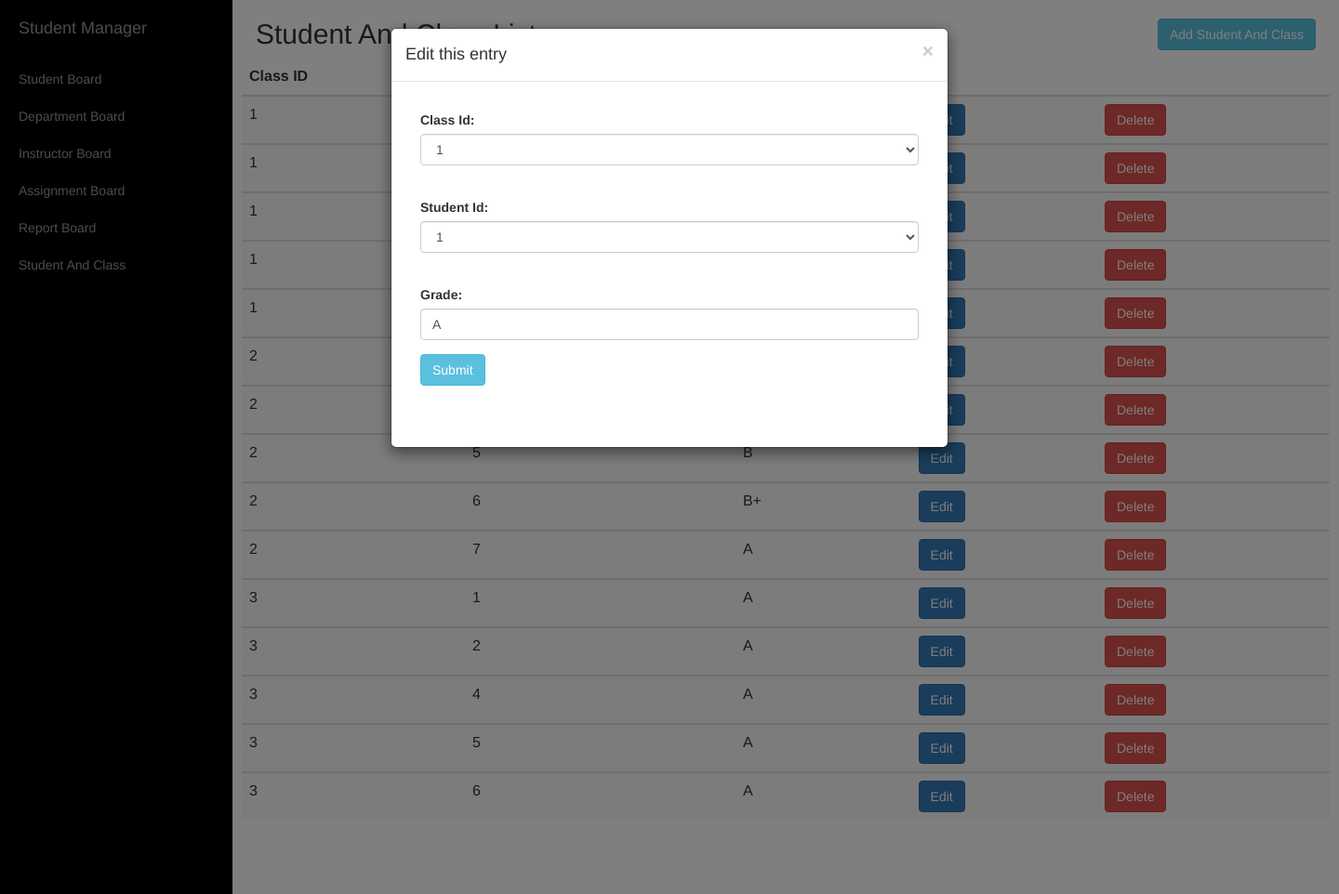
After one commit to CloudCityNG/database, a PHP site: page /controllers/student_and_class/list.php in a window 1440 px wide, after a click on "Edit". The commit adds this page. Shown: the whole page at 93% size. Run offline with PHP 8.4, Linux system fonts and the light colour scheme; data comes from the database, SQL or seed files in the repository.

Commit message:
Hoan thanh bang student_and_class va cap nhat file student_new.sql

```diff
--- /dev/null
+++ b/controllers/student_and_class/list.php
@@ -0,0 +1,33 @@
+<?php
+/**
+ * User: Ly Tuan
+ * Date: 18/11/2016
+ * Time: 4:02
+ */
+require_once(dirname(dirname(dirname(__FILE__)))."/models/student_and_class.php");
+
+$student_and_class_model = new StudentAndClass();
+
+$student_list = $student_and_class_model->getListIdStudent();
+$class_list = $student_and_class_model->getListIdClass();
+
+if(isset($_POST['delete'])) {
+    $student_and_class_model->delete_student_and_class($_POST['class_id'],$_POST['student_id']);
+}
+$student_list = $student_and_class_model->getListIdStudent();
+
+if(isset($_POST['edit'])){
+	$class_id= $_POST['class_id'];
+	$student_id= $_POST['student_id'];
+	$class = array(
+
+		"class_id"=>$_POST['class_id'],
+		"student_id"=>$_POST['student_id'],
+		"grade"=>$_POST['grade']
+	);
+	$student_and_class_model->edit_student_class($class_id,$student_id,$class);
+}
+
+$student_and_class_list = $student_and_class_model->get_student_and_class_list();
+
+require "../../views/student_and_class/list.tor.php";
--- /dev/null
+++ b/models/student_and_class.php
@@ -0,0 +1,79 @@
+<?php
+/**
+ * Author: Ly Tuan
+ * Date: 18/11/2016
+ * Time: 3:20
+ */
+
+require_once(dirname(dirname(__FILE__))."/libraries/connector.php");
+require(dirname(__FILE__)."/student.php");
+
+class StudentAndClass
+{
+    private $conn;
+    private $table = "student_and_class";
+
+    public function __construct(){
+        $this->conn = Connector::getInstance()->getConnection();
+    }
+
+    public function get_student_and_class_list() {
+        $stmt = $this->conn->prepare("SELECT * FROM $this->table");
+        $stmt->execute();
+        return $stmt->fetchAll();
+    }
+
+
+
+    public function get_student_and_class($id) {
+        $stmt = $this->conn->prepare("SELECT * FROM $this->table WHERE id = ?");
+        $stmt->execute(array($id));
+        return $stmt->fetch();
+    }
+
+    public function add_student_and_class($student_class) {
+        $stmt = $this->conn->prepare("INSERT INTO $this->table(class_id, student_id,grade)
+          VALUES (:class_id, :student_id, :grade)");
+        $value = array(
+            "class_id" => $student_class["class_id"],
+            "student_id" => $student_class["student_id"],
+            "grade" => $student_class["grade"]
+        );
+        $stmt->execute($value);
+    }
+
+    public function edit_student_class($class_id,$student_id, $student_class) {
+        $stmt = $this->conn->prepare("UPDATE $this->table SET
+            class_id = :class_id,
+            student_id = :student_id,
+            grade = :grade
+            WHERE class_id = :class_id_mark AND student_id = :student_id_mark" );
+        $value = array(
+            "class_id" => $student_class["class_id"],
+            "student_id" => $student_class["student_id"],
+            "grade" => $student_class["grade"],
+            "class_id_mark" => $class_id,
+            "student_id_mark" => $student_id
+        );
+        $stmt->execute($value);
+    }
+    public function getListIdStudent(){
+    	$student_model = new Student();
+    	$student_list= $student_model->get_student_list();
+    	return $student_list;
+    }
+    public function getListIdClass(){
+        $classTable = 'class';
+        $stmt = $this->conn->prepare("SELECT * FROM $classTable");
+        $stmt->execute();
+        return $stmt->fetchAll();
+    }
+    public function delete_student_and_class($class_id,$student_id) {
+        $stmt = $this->conn->prepare("DELETE FROM $this->table WHERE class_id = :class_id AND student_id=:student_id");
+        $value = array(
+            "class_id"=>$class_id,
+            "student_id"=>$student_id
+            );
+        $stmt->execute($value);
+    }
+}
--- a/student_new.sql
+++ b/student_new.sql
@@ -411,7 +411,9 @@ ALTER TABLE `department`
   MODIFY `id` int(11) NOT NULL AUTO_INCREMENT, AUTO_INCREMENT=8;
 -- Constraints for dumped tables
 --
-
+-- AUTO_INCREMENT for table 'class'
+ALTER TABLE `class`
+  MODIFY `id` int(11) NOT NULL AUTO_INCREMENT, AUTO_INCREMENT=15;
 --
 -- Constraints for table `assignment`
 --
--- a/views/partial/_nav.tor.php
+++ b/views/partial/_nav.tor.php
@@ -22,7 +22,7 @@
             <a href="../../controllers/report/list.php">Report Board</a>
         </li>
         <li>
-            <a href="">About</a>
+            <a href="../../controllers/student_and_class/list.php">Student And Class</a>
         </li>
     </ul>
 </div>
--- /dev/null
+++ b/views/student_and_class/list.tor.php
@@ -0,0 +1,140 @@
+<html>
+<head>
+<?php include_once __DIR__.'/../partial/_head.tor.php' ?>
+
+</head>
+<body>
+ <div id="wrapper">
+
+        <!-- Sidebar -->
+        <?php include_once __DIR__.'/../partial/_nav.tor.php' ?>
+
+    <div class="container">
+    <div class="row">
+        <div class="col-md-9">
+            <h2>Student And Class List</h2>
+        </div>
+        <div class="col-md-3">
+            <a class="add pull-right" href="../../controllers/student_and_class/add.php">
+                <button type="button" class="btn btn-md btn-info">Add Student And Class</button>
+            </a>
+        </div>
+        <table class="table table-striped">
+            <thead>
+                <th>Class ID</th>
+                <th>Student ID</th>
+                <th>Grade</th>
+                <th></th>
+                <th></th>
+            </thead>
+            <tbody>
+            <?php foreach($student_and_class_list as $student_class): ?>
+            <tr>
+                <td><?php echo $student_class['class_id']; ?></td>
+                <td><?php echo $student_class['student_id']; ?></td>
+                <td><?php echo $student_class['grade']; ?></td>
+                <td>
+                    <button type="button" class="btn btn-primary" data-toggle="modal" data-target="<?php echo '#edit'.$student_class['class_id'].$student_class['student_id'] ?>">
+                        Edit
+                    </button>
+                </td>
+                <td>
+                    <button type="button" class="btn btn-danger" data-toggle="modal" data-target="<?php echo '#delete'.$student_class['class_id'].$student_class['student_id'] ?>" >
+                        Delete
+                    </button>
+                </td>
+            </tr>
+            </tbody>
+
+
+            <div id="<?php echo 'edit'.$student_class['class_id'].$student_class['student_id'];?>" class="modal fade" role="dialog">
+
+                <form method="post" name="edit">
+                    <div class="modal-dialog">
+                        <div class="modal-content">
+                                <div class="modal-header">
+                                    <button type="button" class="close" data-dismiss="modal">&times;</button>
+                                    <h4 class="modal-title custom_align" >Edit this entry</h4>
+                                </div>
+                                <div class="modal-body">
+                                    <div class="alert">
+                                        <div class="form-group">
+                                          <label for="student_number">Class Id:</label>
+                                            <div class="form-group">
+                                              <select class="form-control" id="sel1" name="class_id" value="<?php echo $student_class['class_id']; ?> selected=selected">
+
+                                               <?php foreach($class_list as $class): ?>
+
+                                                <?php echo $student_class['class_id']==$class['id']?"<option selected='selected'>".$class['id']."</option>":"<option >".$class['id']."</option>";   ?>
+                                                 <?php endforeach; ?>
+                                              </select>
+                                              <br>
+                                            </div>
+                                            <label for="student_id">Student Id:</label>
+                                            <div class="form-group">
+                                              <select class="form-control" id="sel1" name="student_id" >
+
+                                               <?php foreach($student_list as $student): ?>
+                                                <?php echo $student_class['student_id']==$student['id']?"<option selected='selected'>".$student['id']."</option>":"<option >".$student['id']."</option>";   ?>
+                                                 <?php endforeach; ?>
+                                              </select>
+                                              <br>
+                                            </div>
+                                        <div class="form-group">
+                                            <label for="firstname">Grade:</label>
+                                            <input type="text" class="form-control" id="firstname" name="grade" placeholder="Enter report desc:" value="<?php echo $student_class['grade'] ?>">
+                                        </div>
+
+                                        <button type="submit" class="btn btn-info" name="edit">Submit</button>
+                                        </div>
+
+                                    </div>
+                                </div>
+                        </div>
+                    </div>
+                    </form>
+            </div>
+
+            <div id="<?php echo 'delete'.$student_class['class_id'].$student_class['student_id']; ?>" class="modal fade" role="dialog">
+                <form method="post" name="delete">
+                    <input type="hidden" name="class_id" value="<?php echo $student_class['class_id']; ?>">
+                    <input type="hidden" name="student_id" value="<?php echo $student_class['student_id']; ?>">
+                    <div class="modal-dialog">
+                        <div class="modal-content">
+                            <div class="modal-header">
+                                <button type="button" class="close" data-dismiss="modal">&times;</button>
+                                <h4 class="modal-title custom_align">Delete this entry</h4>
+                            </div>
+                            <div class="modal-body">
+                                <div class="alert alert-danger">
+                                    <span class="glyphicon glyphicon-warning-sign"></span>
+                                    Are you sure you want to delete <?php echo $student_class['class_id']?>?
+                                </div>
+                            </div>
+                            <div class="modal-footer">
+                                <button type="submit" class="btn btn-success" name="delete">
+                                    <span class="glyphicon glyphicon-ok-sign"></span>
+                                    Yes
+                                </button>
+                                <button type="button" class="btn btn-default" data-dismiss="modal">
+                                    <span class="glyphicon glyphicon-remove"></span>
+                                    No
+                                </button>
+                            </div>
+                        </div>
+                    </div>
+                </form>
+            </div>
+            <?php endforeach; ?>
+        </table>
+    </div>
+</div>
+ </div>
+
+
+        <script type="text/javascript" src="../../public/js/jquery.min.js"></script>
+        <script type="text/javascript" src="../../public/js/jquery.validate.min.js"></script>
+        <script type="text/javascript" src="../../public/js/bootstrap.min.js"></script>
+        <script type="text/javascript" src="../../public/js/validate.js"></script>
+</body>
+</html>
```
Also changed, not shown: controllers/student_and_class/add.php (added, +20 -0 lines), models/class.php (+14 -8 lines), views/student_and_class/add.tor.php (added, +55 -0 lines), README.md.
